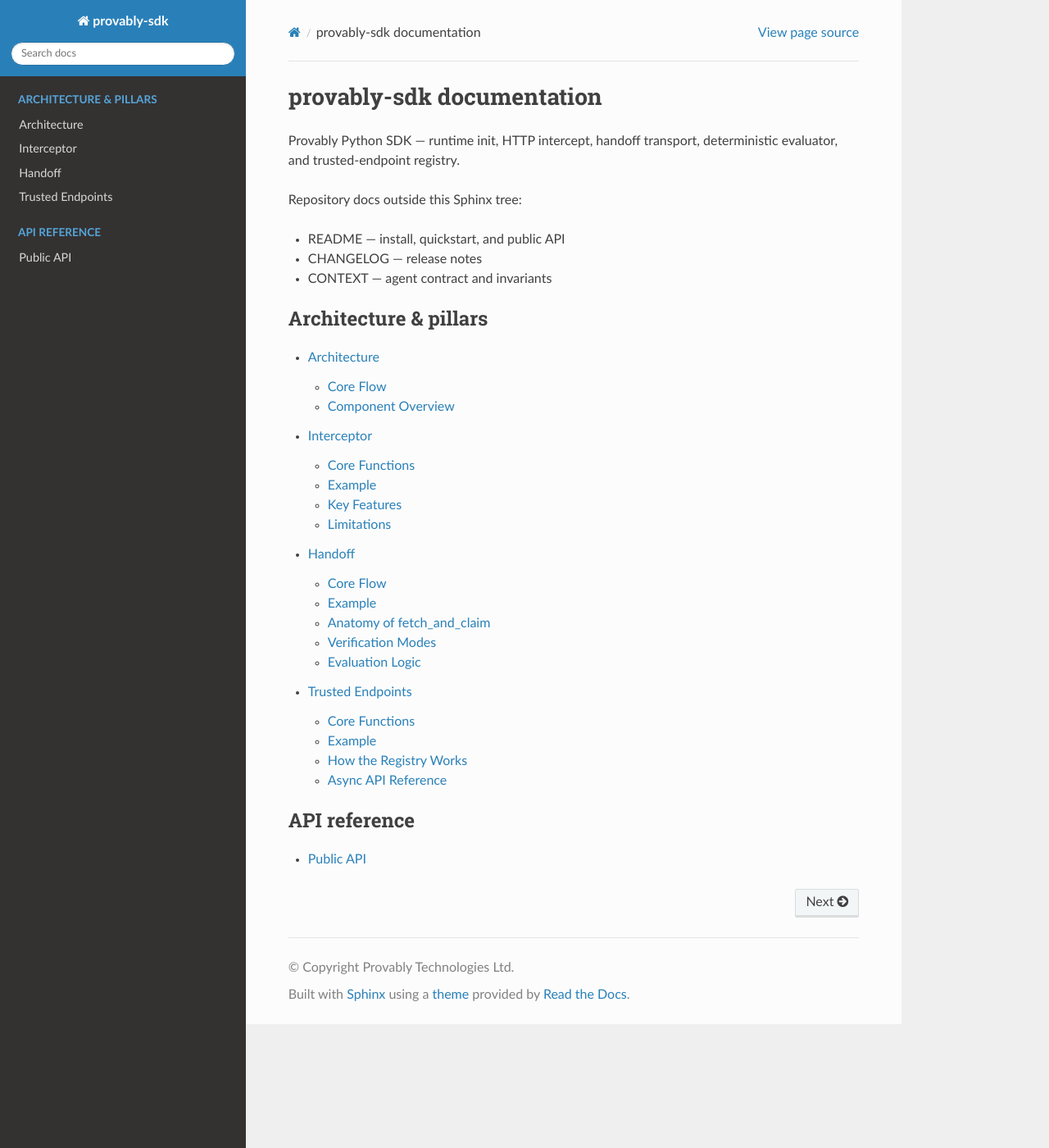
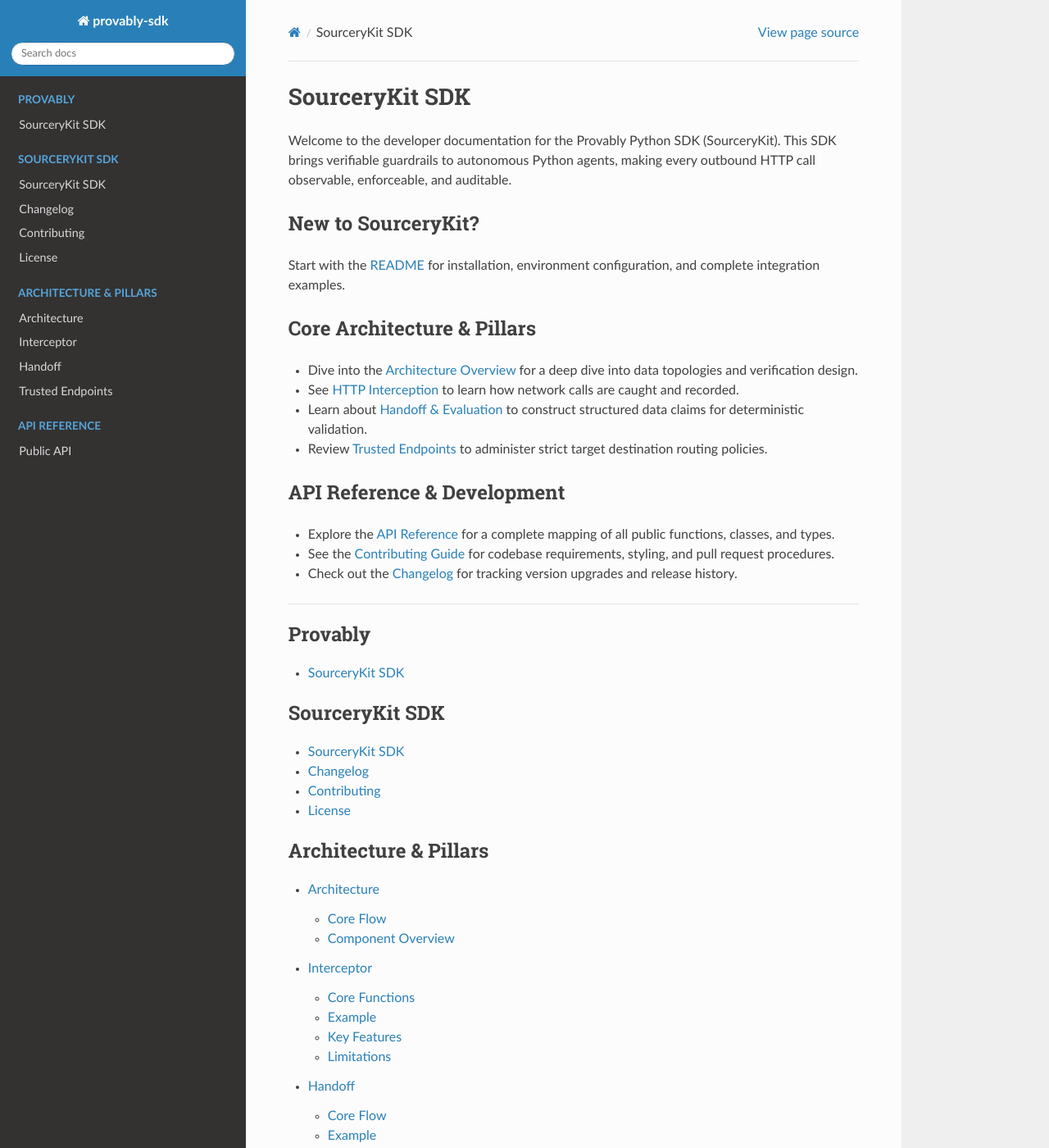
Before and after one commit to ProvablyAI/sourcerykit, a Sphinx documentation site: the page built from docs/index.md, in a window 1280 px wide and 1400 px high. Shown: the whole window at 82% size. Built offline with Sphinx 7.4.7 and the Read the Docs theme 3.1.0, drawn with Linux system fonts in a browser that asks for light colours.

Commit message:
refactor: update index documentation to reflect SourceryKit SDK branding and enhance structure

````diff
--- a/docs/index.md
+++ b/docs/index.md
@@ -1,16 +1,47 @@
-# provably-sdk documentation
+# SourceryKit SDK
+Welcome to the developer documentation for the Provably Python SDK (SourceryKit). This SDK brings verifiable guardrails to autonomous Python agents, making every outbound HTTP call observable, enforceable, and auditable.
 
-Provably Python SDK — runtime init, HTTP intercept, handoff transport, deterministic evaluator, and trusted-endpoint registry.
 
-Repository docs outside this Sphinx tree:
+## New to SourceryKit?
+Start with the [README](src/main.md) for installation, environment configuration, and complete integration examples.
 
-- [README](../README.md) — install, quickstart, and public API
-- [CHANGELOG](../CHANGELOG.md) — release notes
-- [CONTEXT](../CONTEXT.md) — agent contract and invariants
+
+## Core Architecture & Pillars
+- Dive into the [Architecture Overview](architecture.md) for a deep dive into data topologies and verification design.
+- See [HTTP Interception](intercept.md) to learn how network calls are caught and recorded.
+- Learn about [Handoff & Evaluation](handoff.md) to construct structured data claims for deterministic validation.
+- Review [Trusted Endpoints](trusted-endpoints.md) to administer strict target destination routing policies.
+
+
+## API Reference & Development
+- Explore the [API Reference](api.md) for a complete mapping of all public functions, classes, and types.
+- See the [Contributing Guide](src/contribute.md) for codebase requirements, styling, and pull request procedures.
+- Check out the [Changelog](src/changelog.md) for tracking version upgrades and release history.
+
+
+---
+
+```{toctree}
+:maxdepth: 1
+:caption: Provably
+
+src/provably
+```
+
+```{toctree}
+:maxdepth: 1
+:caption: SourceryKit SDK
+
+src/main
+src/changelog
+src/contribute
+src/license
+```
+
 
 ```{toctree}
 :maxdepth: 2
-:caption: Architecture & pillars
+:caption: Architecture & Pillars
 
 architecture
 intercept
@@ -20,7 +51,7 @@
 
 ```{toctree}
 :maxdepth: 1
-:caption: API reference
+:caption: API Reference
 
 api
 ```
````
